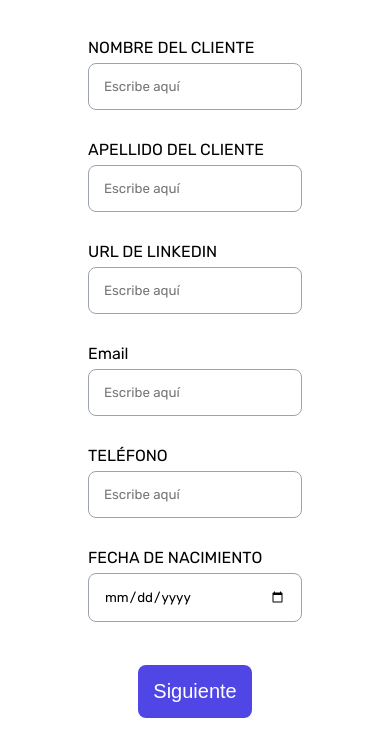
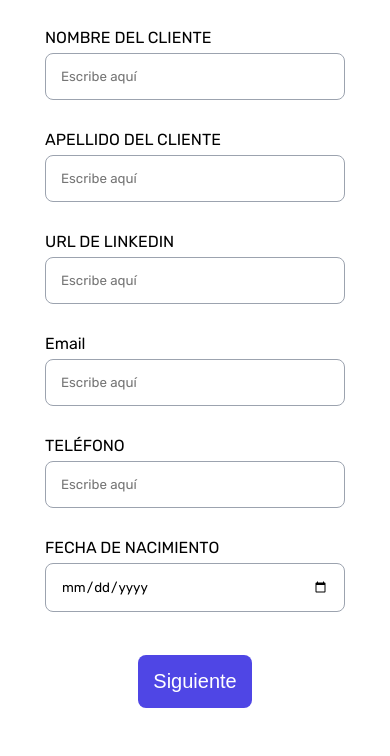
Before and after one commit to castellano17/formulario-entrevista, a React (Vite) app: page / in a window 390 px wide. Shown: the top 756 px of the page. Built offline with nearby package versions, Linux system fonts and the light colour scheme.

Commit message:
bug fixes in tablet size

```diff
--- a/src/components/Style/Formulario.css
+++ b/src/components/Style/Formulario.css
@@ -120,7 +120,7 @@
 @media only screen and (max-width: 768px) {
   .container__form {
     height: auto;
-    padding: 20px;
+    padding: 10px;
   }
 
   .container__form-div {
@@ -130,13 +130,14 @@
   .container__form-sub {
     gap: 10px;
     display: block;
+    width: 300px;
   }
 
   .container__form-btn-return {
     margin-right: 0;
   }
 
-  .circle {
-    margin: 0;
+  .container__form-btn-container {
+    gap: 15px;
   }
 }
```
